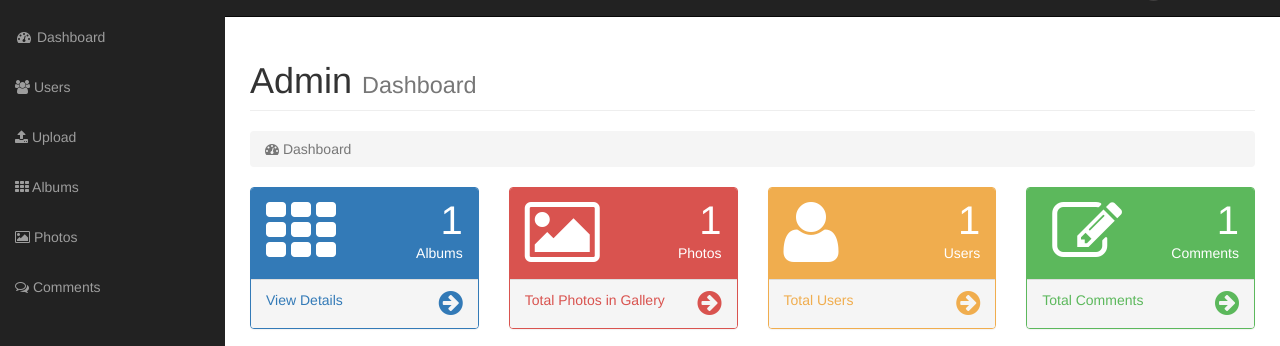
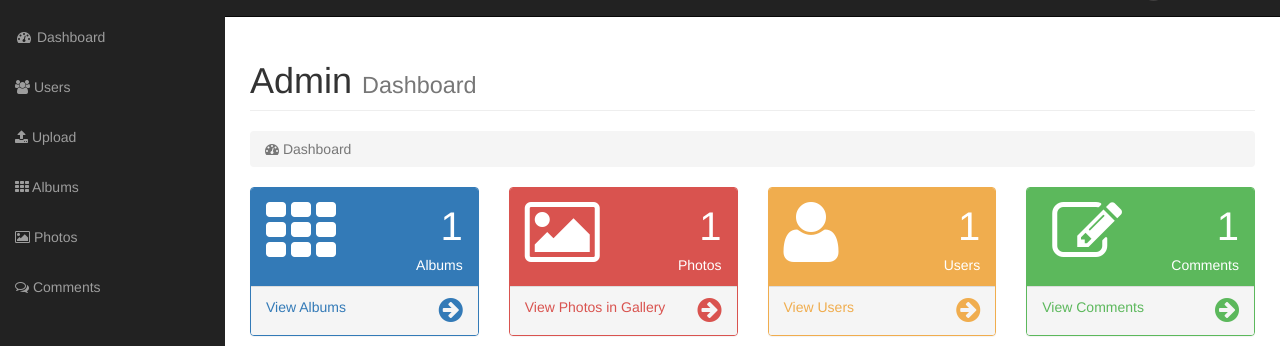
Before and after one commit to aviad2342/Gallery, a PHP site: page /admin/index.php in a window 1280 px wide. Shown: the part 39-385 px from the top of the page. Run offline with PHP 8.4, Linux system fonts and the light colour scheme; the visitor is signed in with stand-in values (Sample User, id 1); tables that the repository leaves empty or names only in its code hold one stand-in row (values such as "Sample post"); some libraries are stand-ins or nearby versions.

```diff
--- a/admin/comments.php
+++ b/admin/comments.php
@@ -40,7 +40,9 @@ $comments = Comment::find_all();
                 <i class="fa fa-comment"></i> Comments
             </li>
         </ol>
-        <p class="bg-success"><?php echo $message; ?></p>
+        <?php if(!empty($message)) : ?>
+            <p class="bg-success"><?php echo $message; ?></p>
+        <?php endif; ?>
         <div class="col-md-12">
             <table class="table table-hover">
                 <thead>
--- a/admin/css/sb-admin.css
+++ b/admin/css/sb-admin.css
@@ -167,6 +167,11 @@ ul.alert-dropdown {
 
 .huge {
     font-size: 40px;
+    width: max-content;
+}
+
+.huge-panel {
+    font-size: 40px;
 }
 
 .panel-green {
--- a/admin/css/styles.css
+++ b/admin/css/styles.css
@@ -3,6 +3,14 @@
 .admin-photos-thumbnail {
   width: 200px;
   border-radius: 5px;
+}
+
+.gallery-image-thumbnail {
+  border-radius: 5px;
+  border: 1px solid lightgray;
+  width:  100px;
+  height: 100px;
+  object-fit: cover;
 }
 
 .profile-image-circle {
@@ -13,6 +21,12 @@
 .profile-image-img {
   width: 150px;
   height: 150px;
+}
+
+
+.login-profile-image-img {
+  width: 200px;
+  height: 200px;
 }
 
 .profile-image-img.img-thumbnail {
@@ -96,6 +110,10 @@
     padding: 2px;
 }
 
+.btn-delete-image {
+  width: fit-content;
+}
+
 
 
    /********/
@@ -126,3 +144,7 @@
     float: none;
     width: 100%;
   }
+
+  .fit-content {
+    width: fit-content;
+  }
--- a/admin/delete_image.php
+++ b/admin/delete_image.php
@@ -11,11 +11,13 @@ $image = Image::find_by_id($_GET['id']);
 
 
 if($image->delete_photo()) {
+    redirect("delete_images.php?id={$_GET['album_id']}");
     $session->message("<i class='fa fa-check'></i> The image was successfully deleted");
+
+} else {
     redirect("delete_images.php?id={$_GET['album_id']}");
-} else {
     $session->message("<i class='fa fa-times'></i> Failed to delete image");
-    redirect("delete_images.php?id={$_GET['album_id']}");
+
 }
 
 ?>
--- a/admin/includes/admin_content.php
+++ b/admin/includes/admin_content.php
@@ -22,14 +22,14 @@
                               <i class="fa fa-th fa-5x"></i>
                           </div>
                           <div class="col-xs-9 text-right">
-                              <div class="huge"><?php echo Album::countRecords($session->user_id); ?></div>
+                              <div class="huge-panel"><?php echo Album::countRecords($session->user_id); ?></div>
                               <div>Albums</div>
                           </div>
                       </div>
                   </div>
                   <a href="albums.php">
                       <div class="panel-footer">
-                        <span class="pull-left">View Details</span>
+                        <span class="pull-left">View Albums</span>
                      <span class="pull-right"><i class="fa fa-arrow-circle-right fa-2x"></i></span>
                           <div class="clearfix"></div>
                       </div>
@@ -45,14 +45,14 @@
                               <i class="fa fa-photo fa-5x"></i>
                           </div>
                           <div class="col-xs-9 text-right">
-                              <div class="huge"><?php echo Photo::countRecords(); ?></div>
+                              <div class="huge-panel"><?php echo Photo::countRecords(); ?></div>
                               <div>Photos</div>
                           </div>
                       </div>
                   </div>
                   <a href="photos.php">
                       <div class="panel-footer">
-                          <span class="pull-left">Total Photos in Gallery</span>
+                          <span class="pull-left">View Photos in Gallery</span>
                           <span class="pull-right"><i class="fa fa-arrow-circle-right fa-2x"></i></span>
                           <div class="clearfix"></div>
                       </div>
@@ -69,14 +69,14 @@
                               <i class="fa fa-user fa-5x"></i>
                           </div>
                           <div class="col-xs-9 text-right">
-                              <div class="huge"><?php echo User::countRecords(); ?></div>
+                              <div class="huge-panel"><?php echo User::countRecords(); ?></div>
                               <div>Users</div>
                           </div>
                       </div>
                   </div>
                   <a href="users.php">
                       <div class="panel-footer">
-                          <span class="pull-left">Total Users</span>
+                          <span class="pull-left">View Users</span>
                           <span class="pull-right"><i class="fa fa-arrow-circle-right fa-2x"></i></span>
                           <div class="clearfix"></div>
                       </div>
@@ -92,14 +92,14 @@
                               <i class="fa fa-fw fa-edit fa-5x"></i>
                           </div>
                           <div class="col-xs-9 text-right">
-                              <div class="huge"><?php echo Comment::countRecords(); ?></div>
+                              <div class="huge-panel"><?php echo Comment::countRecords(); ?></div>
                               <div>Comments</div>
                           </div>
                       </div>
                   </div>
                   <a href="comments.php">
                       <div class="panel-footer">
-                          <span class="pull-left">Total Comments</span>
+                          <span class="pull-left">View Comments</span>
                           <span class="pull-right"><i class="fa fa-arrow-circle-right fa-2x"></i></span>
                           <div class="clearfix"></div>
                       </div>
--- a/admin/includes/user.php
+++ b/admin/includes/user.php
@@ -18,7 +18,7 @@ class User extends Db_object {
 
 
     public function getProfilePicture() {
-        return empty($this->profile_picture) ? $this->default_image : $this->upload_directory.DS.$this->profile_picture;
+        return empty($this->profile_picture) ? $this->upload_directory.DS.$this->default_image : $this->upload_directory.DS.$this->profile_picture;
     }
 
     public function picture_path() {
@@ -73,6 +73,18 @@ class User extends Db_object {
         $sql = "SELECT * from ". self::$db_table ." where ";
         $sql .= "username = '{$username}' ";
         $sql .= "AND password = '{$password}' ";
+        $sql .= "LIMIT 1";
+
+        $result_array = self::find_by_query($sql);
+        return !empty($result_array) ? array_shift($result_array) : false;
+    }// END of verify_user function
+
+    public static function find_by_username($username) {
+        global $database;
+        $username = $database->escape_string($username);
+
+        $sql = "SELECT * from ". self::$db_table ." where ";
+        $sql .= "username = '{$username}' ";
         $sql .= "LIMIT 1";
 
         $result_array = self::find_by_query($sql);
--- a/admin/js/scripts.js
+++ b/admin/js/scripts.js
@@ -45,6 +45,20 @@ $(document).ready(function(){
             type: "POST",
             success: function(data) {
                 if(!data.error) {
+                }
+            }
+        });
+    });
+
+    $("#loginUserName").blur(function(){
+        var username = $("#loginUserName").val();
+        $.ajax({
+            url: "includes/ajax_calls.php",
+            data: {username: username},
+            type: "GET",
+            success: function(data) {
+                if(!data.error) {
+                    $('#loginProfileImage').attr('src', data);
                 }
             }
         });
--- a/admin/photo_comment.php
+++ b/admin/photo_comment.php
@@ -47,7 +47,6 @@ $comments = Comment::find_Comments_photo($_GET['id']);
                 <i class="fa fa-comment"></i> Comments
             </li>
         </ol>
-        <p class="bg-success"><?php echo $message; ?></p>
         <div class="col-md-12">
             <table class="table table-hover">
                 <thead>
--- a/admin/photos.php
+++ b/admin/photos.php
@@ -40,7 +40,9 @@ $photos = Photo::find_all();
                 <i class="fa fa-picture-o"></i> Photos
             </li>
         </ol>
-        <p class="bg-success"><?php echo $message; ?></p>
+        <?php if(!empty($message)) : ?>
+            <p class="bg-success"><?php echo $message; ?></p>
+        <?php endif; ?>
         <div class="col-md-12">
             <table class="table table-hover">
                 <thead>
--- a/admin/upload.php
+++ b/admin/upload.php
@@ -79,7 +79,6 @@ if(isset($_POST['submit'])) {
             <img id="preview-image" class="img-responsive update-Profile-Picture img-thumbnail" src="" alt="">
         </div>
         <div class="col-md-6">
-        <?php echo $message; ?>
         <form action="upload.php" method="post" enctype="multipart/form-data">
             <div class="form-group">
                 <label for="title">Title</label>
--- a/admin/user_profile.php
+++ b/admin/user_profile.php
@@ -48,7 +48,7 @@ if(empty($_GET['id'])) {
                 </ol>
 
                 <div class="row">
-                    <div class="col-lg-4 col-lg-offset-3">
+                    <div class="col-lg-4 col-lg-offset-3 fit-content">
                         <div class="panel panel-primary">
                             <div class="panel-heading text-center">
                                 <img class="profile-image-img img-circle img-thumbnail img-responsive" src="<?php echo $user->getProfilePicture(); ?>" alt="">
--- a/admin/users.php
+++ b/admin/users.php
@@ -40,7 +40,9 @@ $users = User::find_all();
                         <i class="fa fa-users"></i> Users
                     </li>
                 </ol>
-                <p class="bg-success"><?php echo $message; ?></p>
+                <?php if(!empty($message)) : ?>
+                   <p class="bg-success"><?php echo $message; ?></p>
+                <?php endif; ?>
                 <a href="add_user.php" class="btn btn-primary"><i class="fa fa-plus-circle"></i> Add User</a>
 
                 <div class="col-md-12">
--- a/admin/view_images.php
+++ b/admin/view_images.php
@@ -49,8 +49,6 @@ if(empty($_GET['id'])) {
                     </li>
                 </ol>
 
-                <p class="bg-success"><?php echo $message; ?></p>
-
                 <div class="text-center">
                     <!-- Title -->
                     <h1 class="album-title"><?php echo $album->title; ?></h1>
```
Also changed, not shown: admin/albums.php (+7 -5 lines), admin/delete_images.php (+7 -8 lines), admin/includes/ajax_calls.php (+10 -0 lines), admin/login.php (+5 -2 lines), admin/images/1546954525-file_0_big.jpg (deleted).
